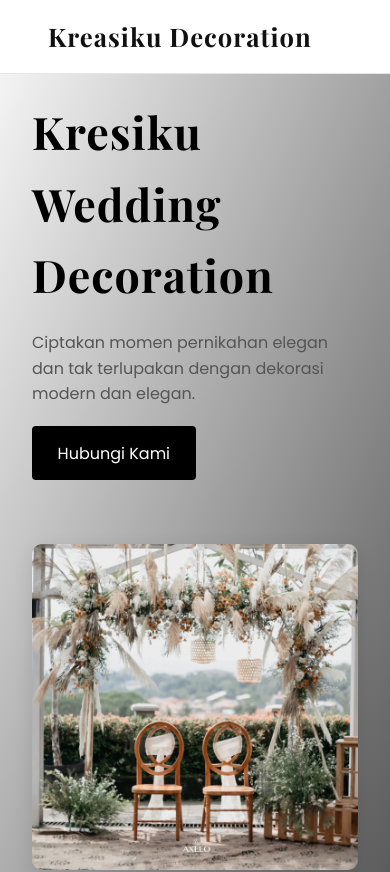
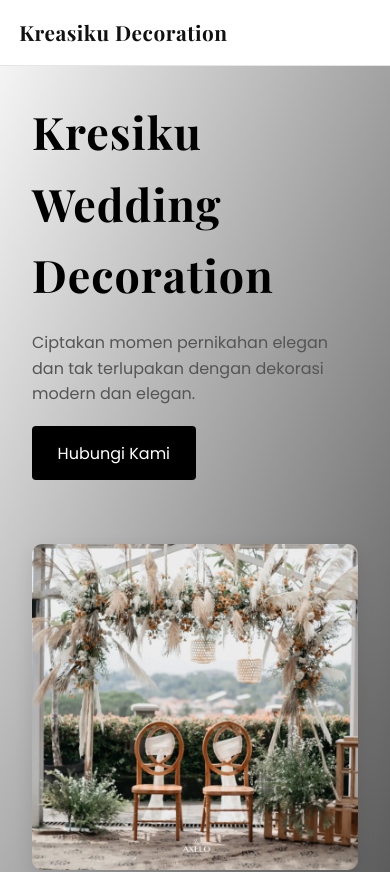
Before and after one commit to Aden190/decoration.gitbub-io, a plain HTML site: page index.html in a window 390 px wide. Shown: the top 872 px of the page. Drawn offline with nearby package versions, Linux system fonts and the light colour scheme.

Commit message:
Update index.html

```diff
--- a/index.html
+++ b/index.html
@@ -165,6 +165,14 @@
         color: #000;
         border: 1px solid #000;
     }
+    @media (max-width: 480px) {
+      nav {
+        padding: 1rem 1.2rem; /* memperkecil padding kiri-kanan */
+      }
+      nav .logo {
+        font-size: 1.3rem; /* memperkecil ukuran font */
+        letter-spacing: 0.5px;
+      }}
   </style>
 </head>
 <body>
```
